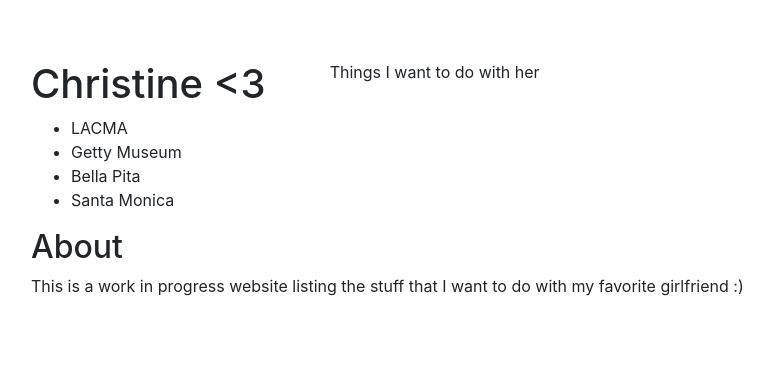
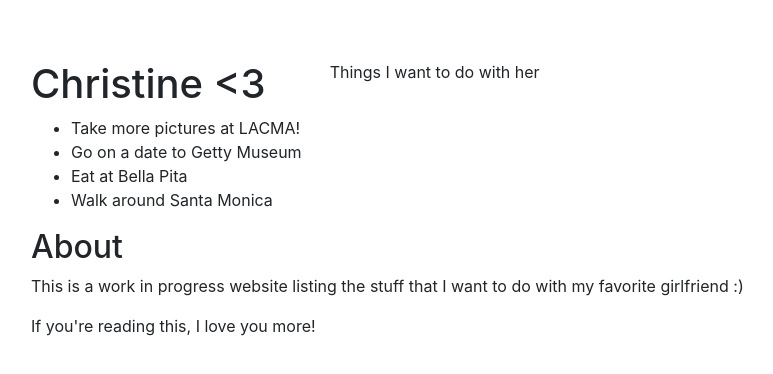
Before and after one commit to danielduyvo/danielduyvo.github.io, a plain HTML site: page index.html in a window 1280 px wide. Shown: the whole page, without its empty margins (176-949 px from the left). Drawn offline with nearby package versions, Linux system fonts and the light colour scheme.

Commit message:
Added more to the body
More descriptive to do list

```diff
--- a/index.html
+++ b/index.html
@@ -25,15 +25,16 @@
 		</div>
 		<div class="well">
 			<ul>
-				<li>LACMA</li>
-				<li>Getty Museum</li>
-				<li>Bella Pita</li>
-				<li>Santa Monica</li>
+				<li>Take more pictures at LACMA!</li>
+				<li>Go on a date to Getty Museum</li>
+				<li>Eat at Bella Pita</li>
+				<li>Walk around Santa Monica</li>
 			</ul>
 		</div>
 		<div class="well">
 			<h2>About</h2>
 			<p>This is a work in progress website listing the stuff that I want to do with my favorite girlfriend :)</p>
+			<p>If you're reading this, I love you more!</p>
 		</div>
 	</div>
 </body>
```
